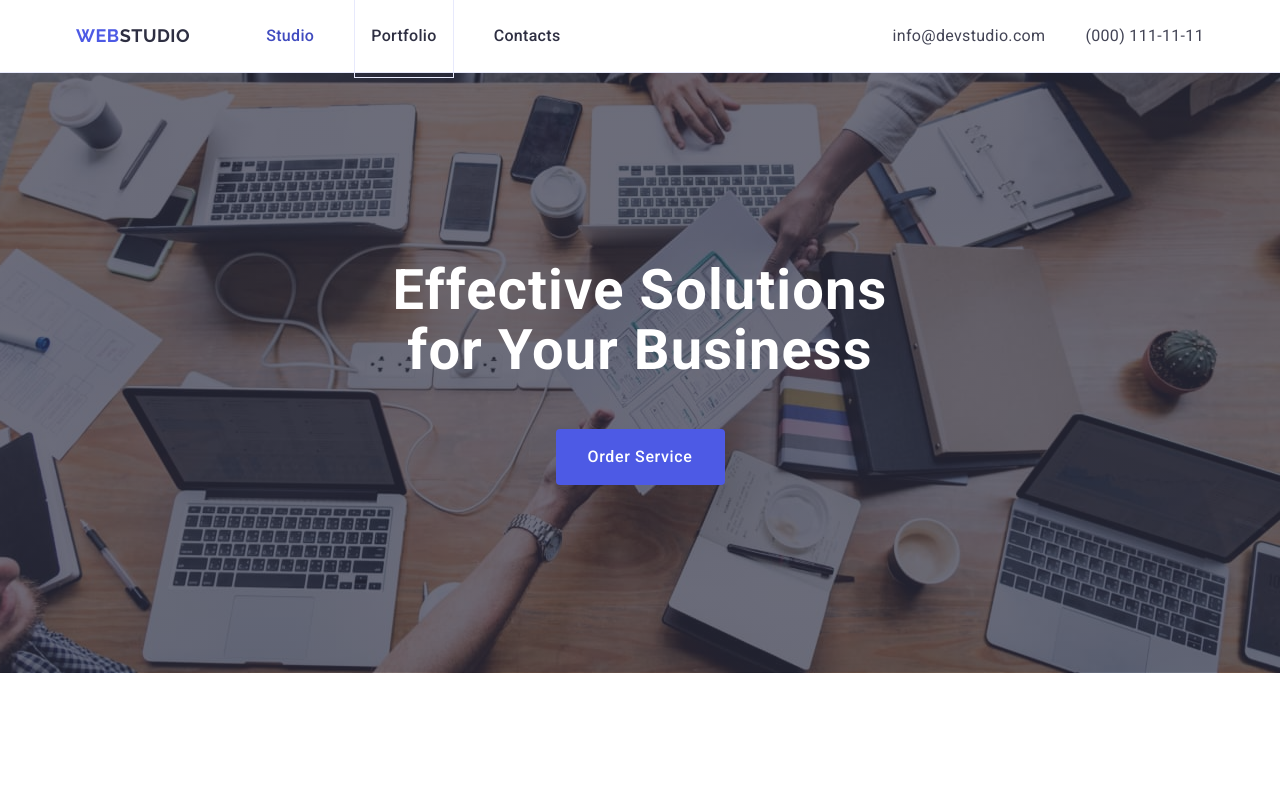
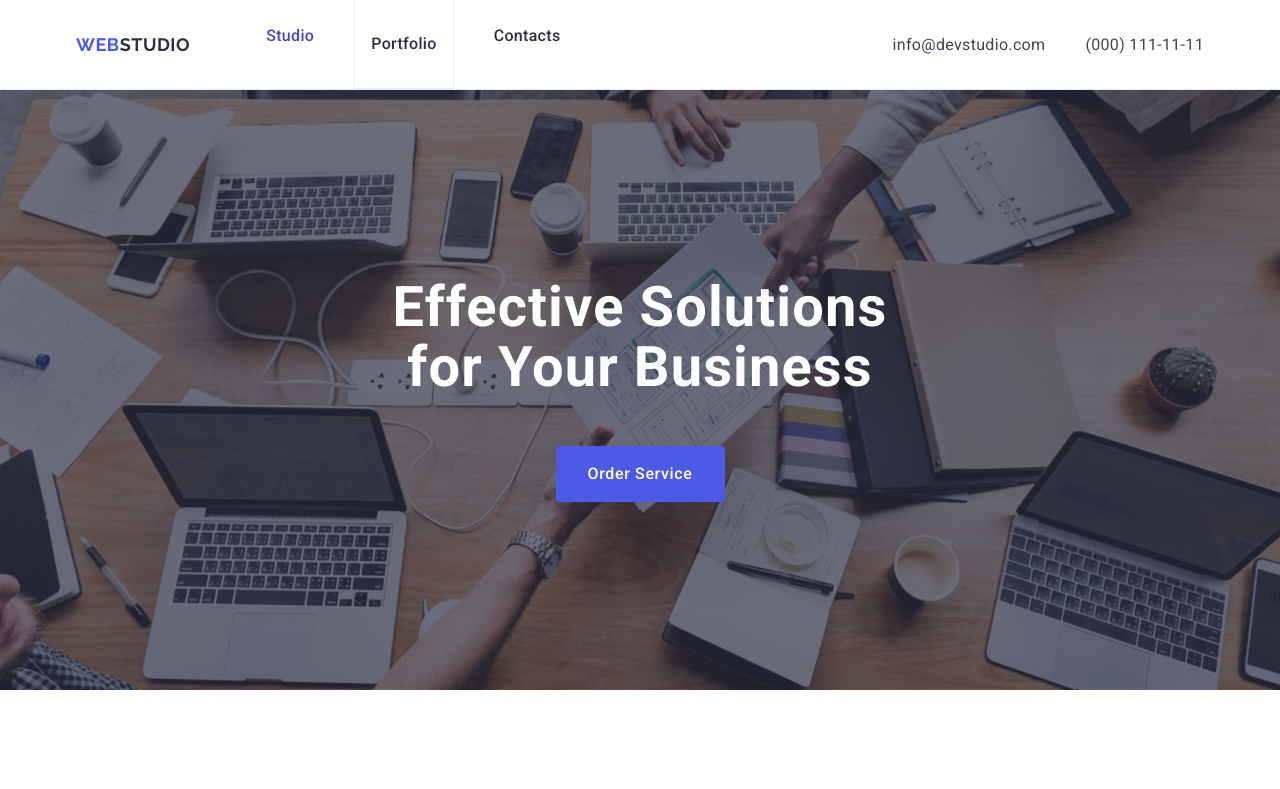
Before and after one commit to Onatiy/goit-markup-hw-04, a plain HTML site: page index.html in a window 1280 px wide. Shown: the top 789 px of the page. Drawn offline with nearby package versions, Linux system fonts and the light colour scheme.

Commit message:
change header

```diff
--- a/css/styles.css
+++ b/css/styles.css
@@ -99,10 +99,8 @@ img {
   letter-spacing: 0.03em;
   color: #4d5ae5;
   margin-right: 76px;
-  position: relative;
 }
 
-}
 .header-list-link {
   color: #2e2f42;
   padding: 24px 0;
@@ -129,11 +127,13 @@ img {
   gap: 40px;
 }
 .studio {
-  position: ;
   color: #404bbf;
   transition: color 250ms cubic-bezier(0.4, 0, 0.2, 1);
 }
-.studio::after {
+.header-list-link {
+  position: relative;
+}
+.header-list-link::after {
   content: normal;
   position: absolute;
   width: 100%;
@@ -175,7 +175,11 @@ img {
 .hero {
   background-color: #2e2f42;
   padding: 188px 0 188px;
-  background-image: linear-gradient(rgba(46, 47, 66, 0.7), rgba(46, 47, 66, 0.7)), url(../images/office.jpg);
+  background-image: linear-gradient(
+      rgba(46, 47, 66, 0.7),
+      rgba(46, 47, 66, 0.7)
+    ),
+    url(../images/office.jpg);
   max-width: 1440px;
   background-repeat: no-repeat;
   background-position: center;
@@ -208,7 +212,7 @@ img {
   display: block;
   margin-left: auto;
   margin-right: auto;
-  transition: background-color 250ms cubic-bezier(0.4, 0, 0.2, 1);;
+  transition: background-color 250ms cubic-bezier(0.4, 0, 0.2, 1);
   margin-top: 48px;
 }
 .hero-button:hover,
@@ -268,7 +272,6 @@ img {
   border-radius: 4px;
   border: 1px solid #8e8f99;
   margin-bottom: 8px;
-
 }
 /* #endregion */
 /* #region our-team */
@@ -293,7 +296,8 @@ img {
   background-color: #ffffff;
   width: calc((100% - 72px) / 4);
   border-radius: 0px 0px 4px 4px;
-  box-shadow: 0px 1px 6px rgba(46, 47, 66, 0.08), 0px 1px 1px rgba(46, 47, 66, 0.16), 0px 2px 1px rgba(46, 47, 66, 0.08);;
+  box-shadow: 0px 1px 6px rgba(46, 47, 66, 0.08),
+    0px 1px 1px rgba(46, 47, 66, 0.16), 0px 2px 1px rgba(46, 47, 66, 0.08);
 }
 .our-team-subhead {
   font-weight: 500;
@@ -356,7 +360,8 @@ img {
   row-gap: 48px;
 }
 .our-portfolio-item:hover {
- box-shadow: 0px 1px 6px rgba(46, 47, 66, 0.08), 0px 1px 1px rgba(46, 47, 66, 0.16), 0px 2px 1px rgba(46, 47, 66, 0.08);
+  box-shadow: 0px 1px 6px rgba(46, 47, 66, 0.08),
+    0px 1px 1px rgba(46, 47, 66, 0.16), 0px 2px 1px rgba(46, 47, 66, 0.08);
 }
 .our-portfolio-item:hover .payment-text {
   transform: translateY(0%);
@@ -388,6 +393,9 @@ img {
   width: 100%;
   transform: translateY(100%);
   transition: transform 250ms cubic-bezier(0.4, 0, 0.2, 1);
+}
+.payment-text:hover {
+  transform: translateY(0%);
 }
 /* #endregion */
 /* #region footer */
```
